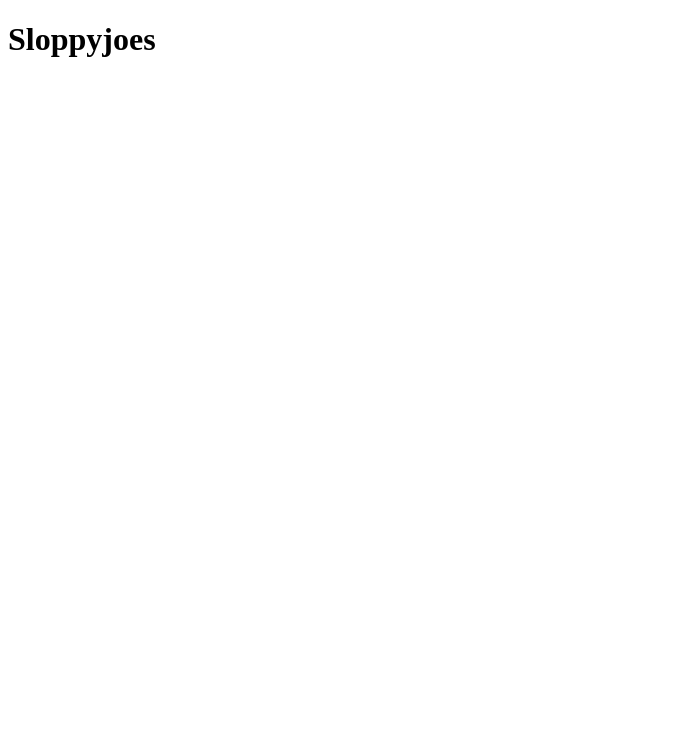
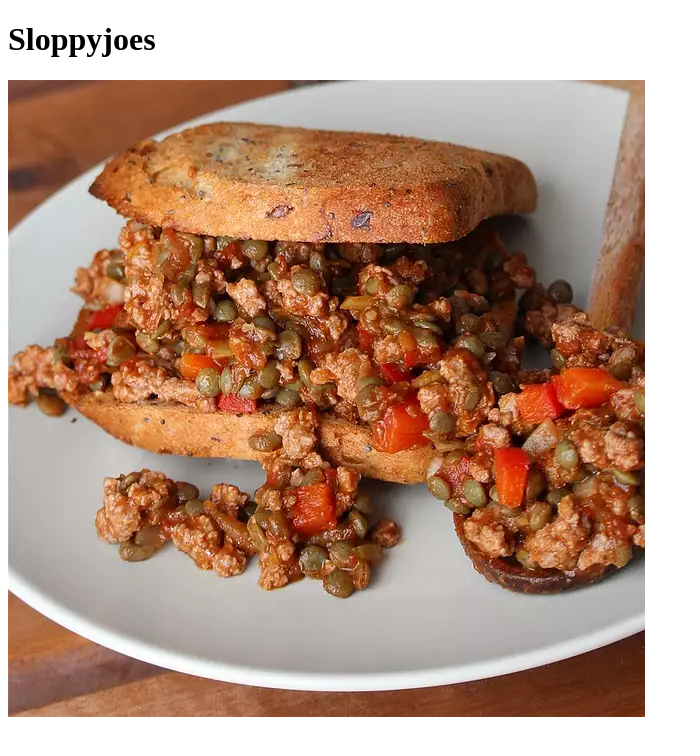
Before and after one commit to JustinRudolph/odin-recipes, a plain HTML site: page recipes/sloppyjoes.html in a window 1280 px wide. Shown: the whole page, without its empty margins (0-700 px from the left). Drawn offline with Linux system fonts and the light colour scheme.

Commit message:
added image and description

```diff
--- a/recipes/sloppyjoes.html
+++ b/recipes/sloppyjoes.html
@@ -7,5 +7,6 @@
     </head>
     <body>
         <h1>Sloppyjoes</h1>
+        <img src="./sloppyjoe.jpg">
     </body>
 </html>
```
Also changed, not shown: recipes/sloppyjoe.jpg (added).
